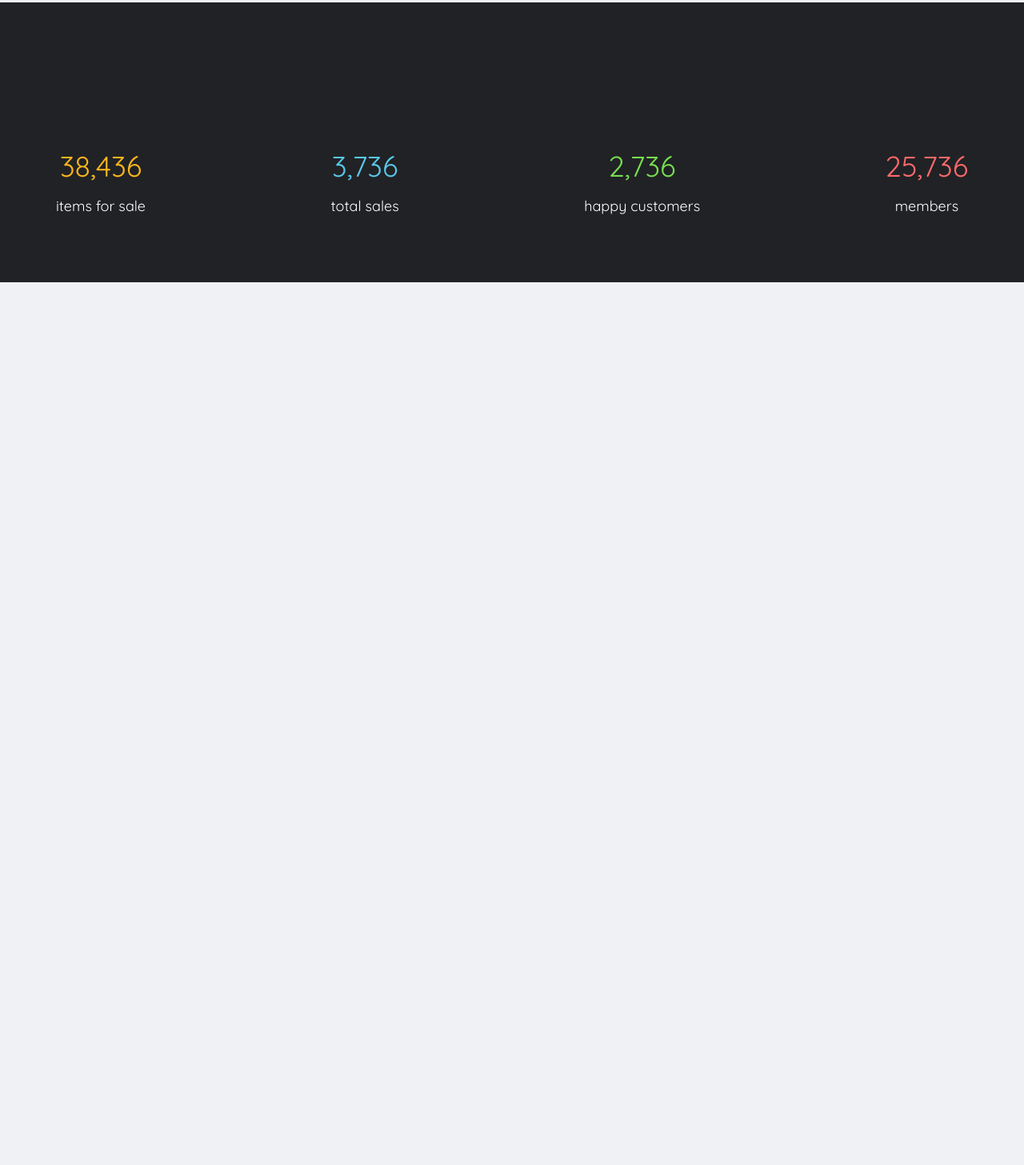
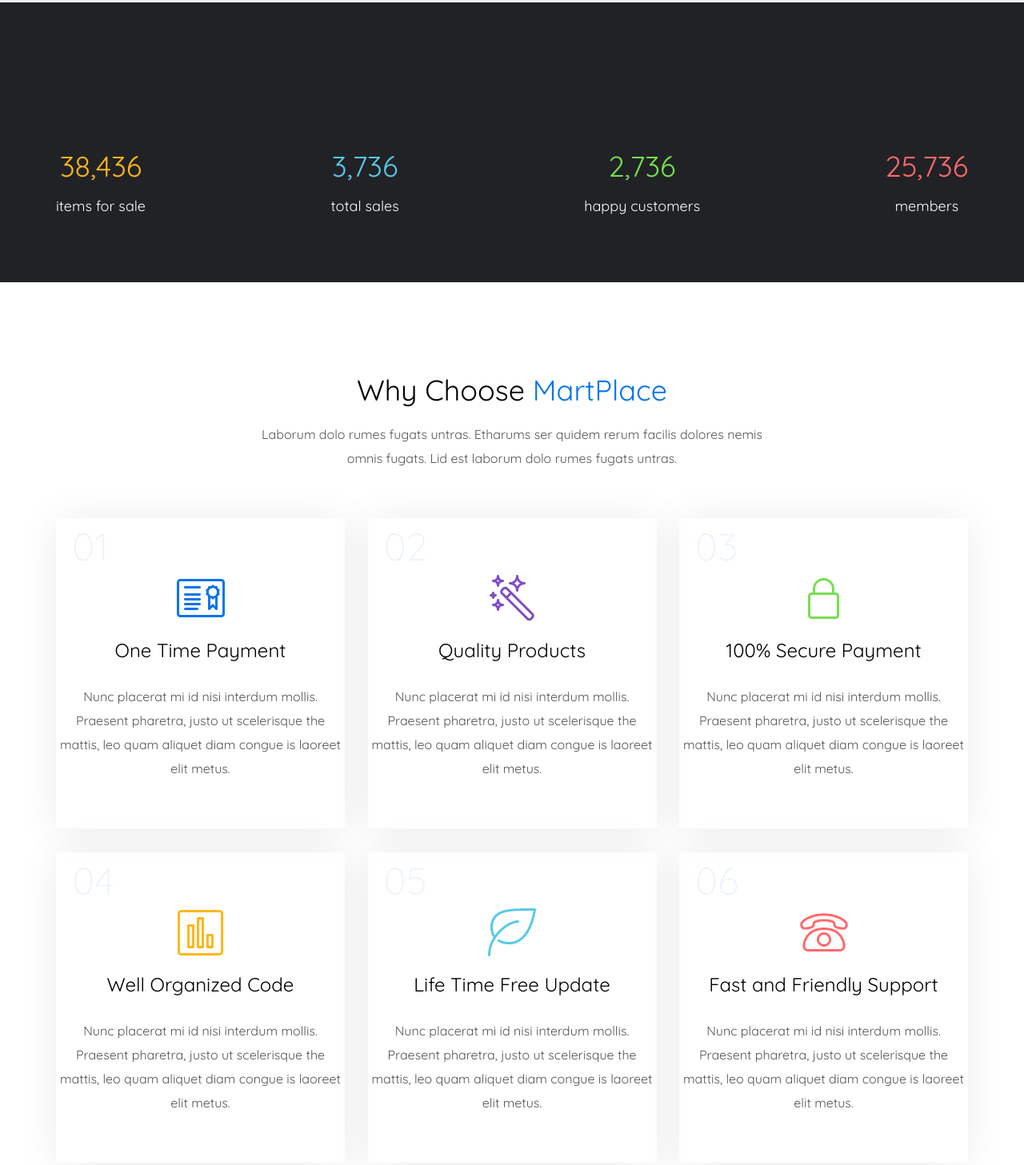
Before and after one commit to Alex090283/martplace, a website: page app/index.html in a window 1280 px wide. Shown: the part 5499-6956 px from the top of the page at 80% size. Before the commit the page ends 5868 px from the top, so only its background shows below. Drawn offline with nearby package versions, Linux system fonts and the light colour scheme.

Commit message:
section about end

```diff
--- a/app/index.html
+++ b/app/index.html
@@ -873,6 +873,97 @@
     </section>
 
     <!-- counter end -->
+    <!-- about start -->
+
+    <section class="about">
+        <div class="container">
+            <div class="about__title">
+                Why Choose <span class="title">MartPlace</span>
+            </div>
+            <div class="about__text">
+                Laborum dolo rumes fugats untras. Etharums ser quidem rerum facilis dolores nemis omnis fugats. Lid est laborum dolo rumes fugats untras.
+            </div>
+            <div class="about__inner">
+                <div class="about__items">
+                    <div class="about__item">
+                        <div class="about__item-numbering">
+                            01
+                        </div>
+                        <div class="about__item-icon" style="background-image: url(images/about/license.png);"></div>
+                        <div class="about__item-title">
+                            One Time Payment
+                        </div>
+                        <div class="about__item-text">
+                            Nunc placerat mi id nisi interdum mollis. Praesent pharetra, justo ut scelerisque the mattis, leo quam aliquet diam congue is laoreet elit metus.
+                        </div>
+                    </div>
+                    <div class="about__item">
+                        <div class="about__item-numbering">
+                            02
+                        </div>
+                        <div class="about__item-icon" style="background-image: url(images/about/magic-wand.png);"></div>
+                        <div class="about__item-title">
+                            Quality Products
+                        </div>
+                        <div class="about__item-text">
+                            Nunc placerat mi id nisi interdum mollis. Praesent pharetra, justo ut scelerisque the mattis, leo quam aliquet diam congue is laoreet elit metus.
+                        </div>
+                    </div>
+                    <div class="about__item">
+                        <div class="about__item-numbering">
+                            03
+                        </div>
+                        <div class="about__item-icon" style="background-image: url(images/about/lock.png);"></div>
+                        <div class="about__item-title">
+                            100% Secure Payment
+                        </div>
+                        <div class="about__item-text">
+                            Nunc placerat mi id nisi interdum mollis. Praesent pharetra, justo ut scelerisque the mattis, leo quam aliquet diam congue is laoreet elit metus.
+                        </div>
+                    </div>
+                    <div class="about__item">
+                        <div class="about__item-numbering">
+                            04
+                        </div>
+                        <div class="about__item-icon" style="background-image: url(images/about/chart-bars.png);"></div>
+                        <div class="about__item-title">
+                            Well Organized Code
+                        </div>
+                        <div class="about__item-text">
+                            Nunc placerat mi id nisi interdum mollis. Praesent pharetra, justo ut scelerisque the mattis, leo quam aliquet diam congue is laoreet elit metus.
+                        </div>
+                    </div>
+                    <div class="about__item">
+                        <div class="about__item-numbering">
+                            05
+                        </div>
+                        <div class="about__item-icon" style="background-image: url(images/about/leaf.png);"></div>
+                        <div class="about__item-title">
+                            Life Time Free Update
+                        </div>
+                        <div class="about__item-text">
+                            Nunc placerat mi id nisi interdum mollis. Praesent pharetra, justo ut scelerisque the mattis, leo quam aliquet diam congue is laoreet elit metus.
+                        </div>
+                    </div>
+                    <div class="about__item">
+                        <div class="about__item-numbering">
+                            06
+                        </div>
+                        <div class="about__item-icon" style="background-image: url(images/about/phone.png);"></div>
+                        <div class="about__item-title">
+                            Fast and Friendly Support
+                        </div>
+                        <div class="about__item-text">
+                            Nunc placerat mi id nisi interdum mollis. Praesent pharetra, justo ut scelerisque the mattis, leo quam aliquet diam congue is laoreet elit metus.
+                        </div>
+                    </div>
+                </div>
+            </div>
+        </div>
+    </section>
+
+    <!-- about end -->
+
 
     <script src="https://ajax.googleapis.com/ajax/libs/jquery/3.5.1/jquery.min.js"></script>
     <script src="js/libs.min.js"></script>
--- a/app/scss/style.scss
+++ b/app/scss/style.scss
@@ -845,3 +845,63 @@
 }
 
 // end counter
+// start about
+.about {
+    background-color: #fff;
+}
+
+.about__title {
+    padding-top: 120px;
+    color: #000;
+    font-size: 36px;
+    text-align: center;
+    margin-bottom: 25px;
+    span {
+        color: #0674ec;
+    }
+}
+
+.about__text {
+    max-width: 670px;
+    text-align: center;
+    margin: 0 auto 60px;
+}
+
+.about__items {
+    display: flex;
+    justify-content: space-between;
+    flex-wrap: wrap;
+}
+
+.about__item {
+    max-width: 361px;
+    width: 100%;
+    box-shadow: 0px 2px 50px 0px rgba(0, 0, 0, 0.08);
+    border-radius: 4px;
+    margin-bottom: 30px;
+    &-numbering {
+        font-weight: 300;
+        font-size: 48px;
+        color: #5c87f8;
+        opacity: 10%;
+        padding-top: 20px;
+        padding-left: 20px;
+    }
+    &-icon {
+        padding-top: 100px;
+        background-repeat: no-repeat;
+        background-position: center;
+    }
+    &-title {
+        color: #000;
+        text-align: center;
+        font-size: 24px;
+        margin-bottom: 28px;
+    }
+    &-text {
+        text-align: center;
+        margin-bottom: 60px;
+    }
+}
+
+// end about
```
Also changed, not shown: app/css/style.min.css, app/images/about/chart-bars.png (added), app/images/about/leaf.png (added), app/images/about/license.png (added), app/images/about/lock.png (added), app/images/about/magic-wand.png (added), app/images/about/phone.png (added).
